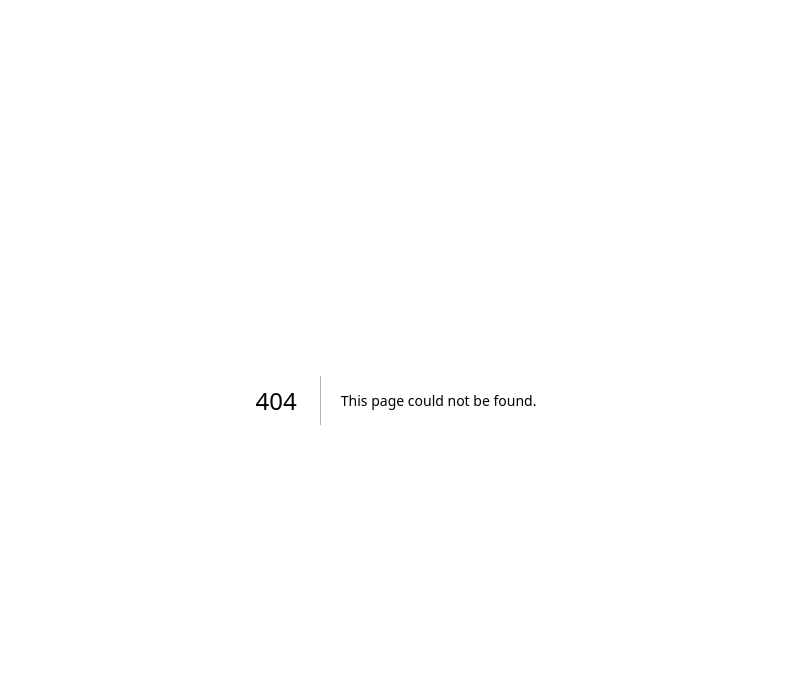
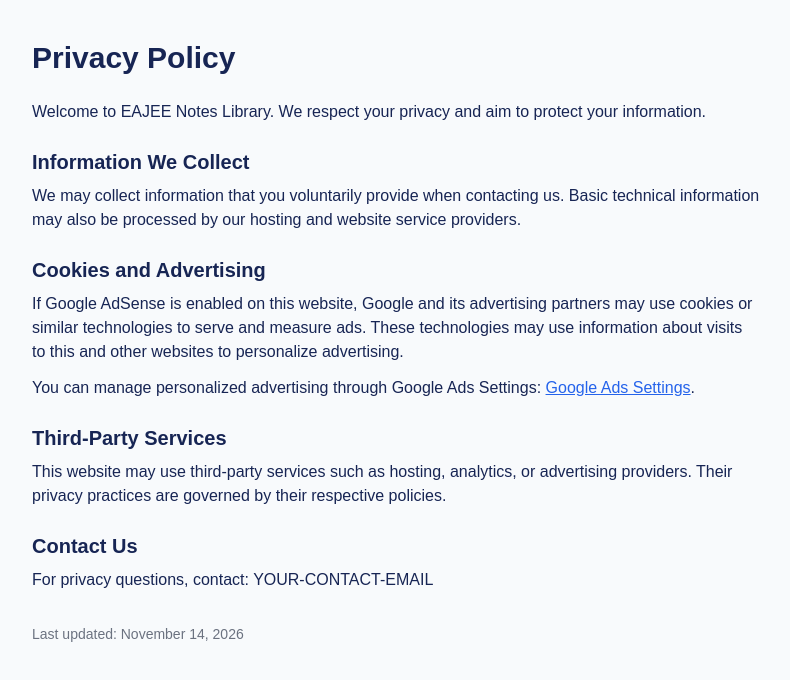
Before and after one commit to ashok110715-star/eajee-notes-library, a Next.js app: page /privacy-policy in a window 1280 px wide. Before the commit this address had no page. Shown: the top 680 px of the page, without its empty margins (244-1034 px from the left). Built offline with nearby package versions, Linux system fonts and the light colour scheme.

Commit message:
Create page.tsx

```diff
--- /dev/null
+++ b/src/app/privacy-policy/page.tsx
@@ -0,0 +1,70 @@
+
+export default function PrivacyPolicy() {
+  return (
+    <main className="max-w-3xl mx-auto px-5 py-10">
+      <h1 className="text-3xl font-bold mb-6">
+        Privacy Policy
+      </h1>
+
+      <p className="mb-4">
+        Welcome to EAJEE Notes Library. We respect
+        your privacy and aim to protect your information.
+      </p>
+
+      <h2 className="text-xl font-semibold mt-6 mb-2">
+        Information We Collect
+      </h2>
+      <p>
+        We may collect information that you voluntarily
+        provide when contacting us. Basic technical
+        information may also be processed by our hosting
+        and website service providers.
+      </p>
+
+      <h2 className="text-xl font-semibold mt-6 mb-2">
+        Cookies and Advertising
+      </h2>
+      <p>
+        If Google AdSense is enabled on this website,
+        Google and its advertising partners may use cookies
+        or similar technologies to serve and measure ads.
+        These technologies may use information about visits
+        to this and other websites to personalize advertising.
+      </p>
+
+      <p className="mt-3">
+        You can manage personalized advertising through
+        Google Ads Settings:
+        {" "}
+        <a
+          className="text-blue-600 underline"
+          href="https://adssettings.google.com/"
+        >
+          Google Ads Settings
+        </a>.
+      </p>
+
+      <h2 className="text-xl font-semibold mt-6 mb-2">
+        Third-Party Services
+      </h2>
+      <p>
+        This website may use third-party services such as
+        hosting, analytics, or advertising providers.
+        Their privacy practices are governed by their
+        respective policies.
+      </p>
+
+      <h2 className="text-xl font-semibold mt-6 mb-2">
+        Contact Us
+      </h2>
+      <p>
+        For privacy questions, contact:
+        YOUR-CONTACT-EMAIL
+      </p>
+
+      <p className="mt-8 text-sm text-gray-500">
+        Last updated: November 14, 2026
+      </p>
+    </main>
+  );
+}
```
